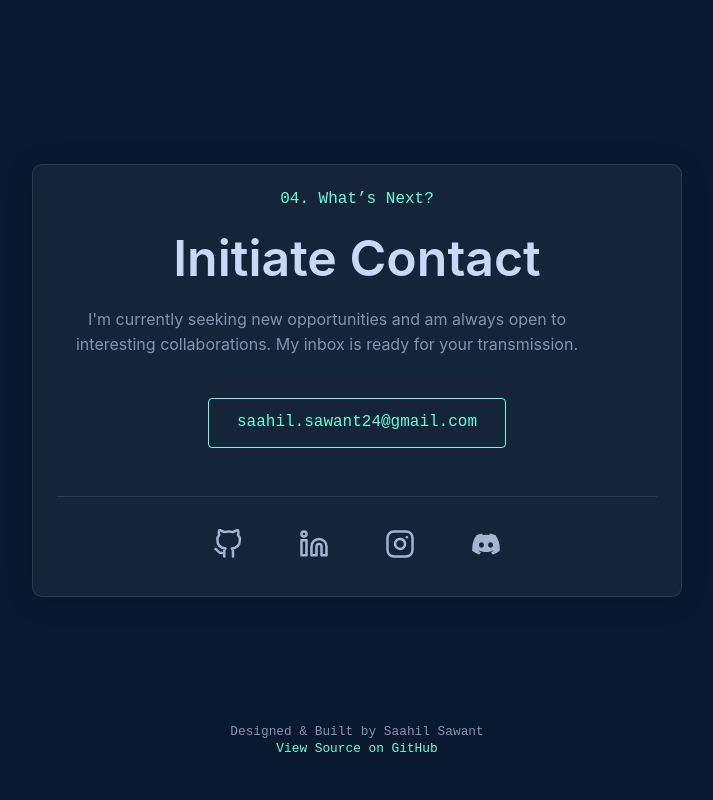
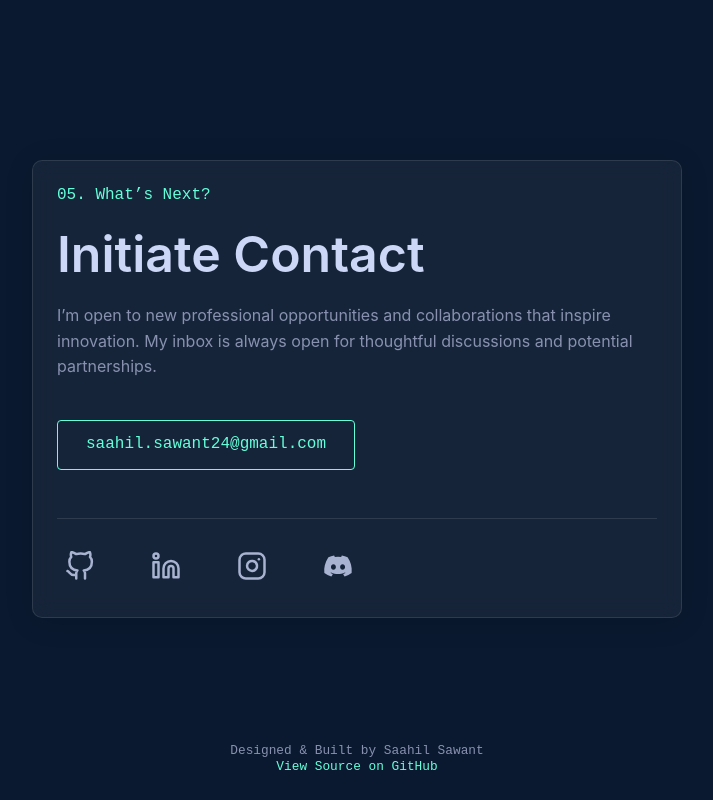
Before and after one commit to Saahil-23/Portfolio, a React (Vite) app: page / in a window 1280 px wide. Shown: the part 4566-5366 px from the top of the page, without its empty margins (283-996 px from the left). Built offline with nearby package versions, Linux system fonts and the light colour scheme.

Commit message:
Contact updated

```diff
--- a/src/components/sections/Contact.jsx
+++ b/src/components/sections/Contact.jsx
@@ -2,9 +2,9 @@ import styled from 'styled-components';
 import { motion } from 'framer-motion';
 import { FiGithub, FiLinkedin, FiInstagram } from 'react-icons/fi';
 import { FaDiscord } from 'react-icons/fa';
-import GlassCard from '../common/GlassCard'; // Import the GlassCard
+import GlassCard from '../common/GlassCard';
 
-// --- STYLED COMPONENTS (New "Sexy & Futuristic" Design) ---
+// --- STYLED COMPONENTS (Left-Aligned Professional Layout) ---
 
 const ContactSection = styled.section`
   padding: 100px 0;
@@ -17,10 +17,13 @@ const ContactSection = styled.section`
 // A new container that uses the GlassCard for the futuristic panel effect
 const ContactCard = styled(GlassCard)`
   max-width: 650px;
-  text-align: center;
+  width: 100%;
+  // Key Change: Align everything inside the card to the left
+  text-align: left;
   display: flex;
   flex-direction: column;
-  align-items: center;
+  // Key Change: Align items to the start (left) instead of center
+  align-items: flex-start;
 `;
 
 const Subtitle = styled.h3`
@@ -41,10 +44,9 @@ const Description = styled.p`
   color: ${({ theme }) => theme.colors.textDark};
   line-height: 1.6;
   margin-bottom: 2.5rem;
-  max-width: 90%;
+  max-width: 100%; // Let it take the full width of the card
 `;
 
-// A glowing, futuristic button to replace the simple text link
 const StyledEmailButton = styled(motion.a)`
   display: inline-block;
   background-color: transparent;
@@ -64,14 +66,14 @@ const StyledEmailButton = styled(motion.a)`
   }
 `;
 
-// An integrated social bar with a separator line
 const SocialBar = styled(motion.div)`
   width: 100%;
   margin-top: 3rem;
   padding-top: 1.5rem;
   border-top: 1px solid ${({ theme }) => theme.colors.glassBorder};
   display: flex;
-  justify-content: center;
+  // Key Change: Justify to the start (left)
+  justify-content: flex-start;
   align-items: center;
   gap: 2.5rem;
 
@@ -101,7 +103,7 @@ const cardVariants = {
     scale: 1,
     transition: {
       duration: 0.6,
-      ease: [0.16, 1, 0.3, 1], // A smoother, more dynamic ease
+      ease: [0.16, 1, 0.3, 1],
       staggerChildren: 0.1,
     },
   },
@@ -131,7 +133,8 @@ const Contact = () => {
         viewport={{ once: true, amount: 0.3 }}
       >
         <motion.div variants={itemVariants}>
-          <Subtitle>04. What’s Next?</Subtitle>
+          {/* Remember to update this number if you changed the order */}
+          <Subtitle>05. What’s Next?</Subtitle>
         </motion.div>
 
         <motion.div variants={itemVariants}>
@@ -140,7 +143,7 @@ const Contact = () => {
 
         <motion.div variants={itemVariants}>
           <Description>
-            I'm currently seeking new opportunities and am always open to interesting collaborations. My inbox is ready for your transmission.
+            I’m open to new professional opportunities and collaborations that inspire innovation. My inbox is always open for thoughtful discussions and potential partnerships.
           </Description>
         </motion.div>
 
--- a/src/components/sections/Skills.jsx
+++ b/src/components/sections/Skills.jsx
@@ -87,7 +87,7 @@ const itemVariants = {
 const Skills = () => {
   return (
     <SkillsSection id="skills">
-      <AnimatedHeading number="03" title="My Tech & Tools" />
+      <AnimatedHeading number="04" title="My Tech & Tools" />
       <SkillsContainer>
         {skillsData.map((category, index) => (
           <CategoryWrapper key={index}>
```
